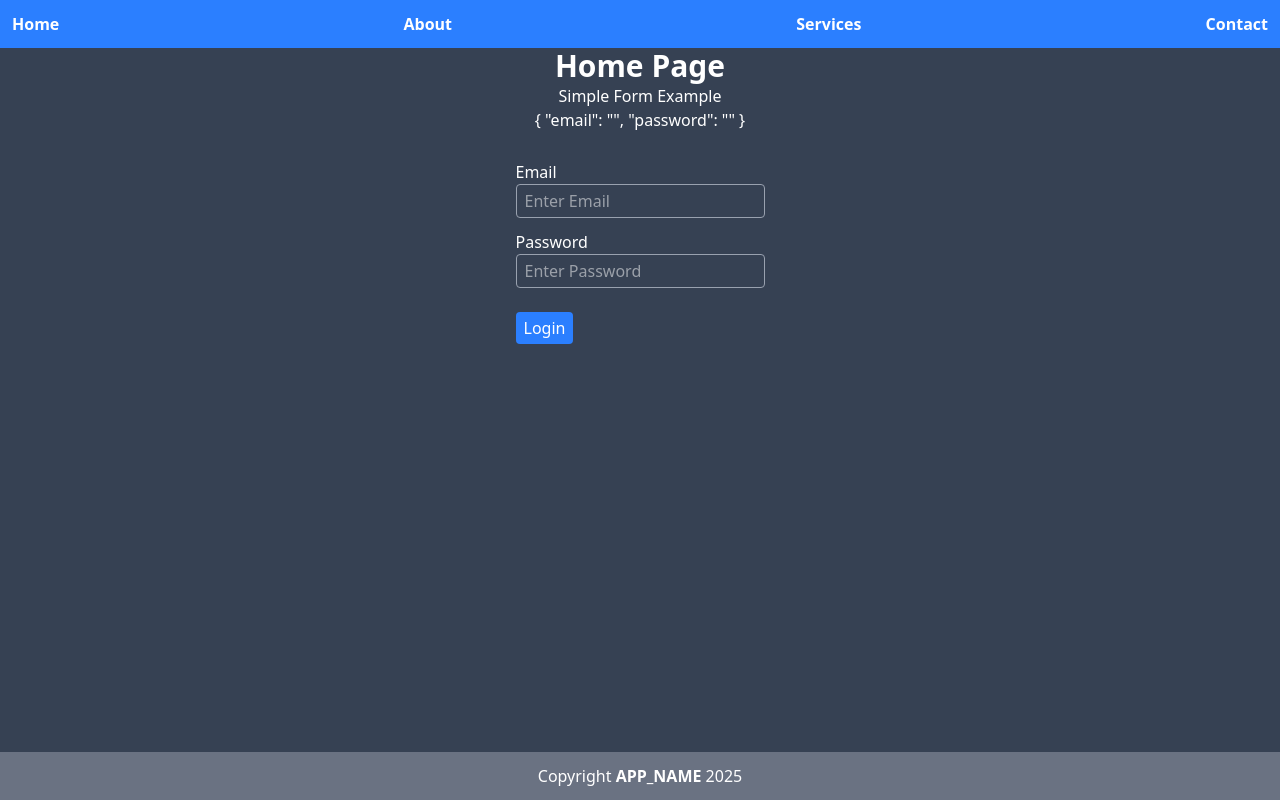
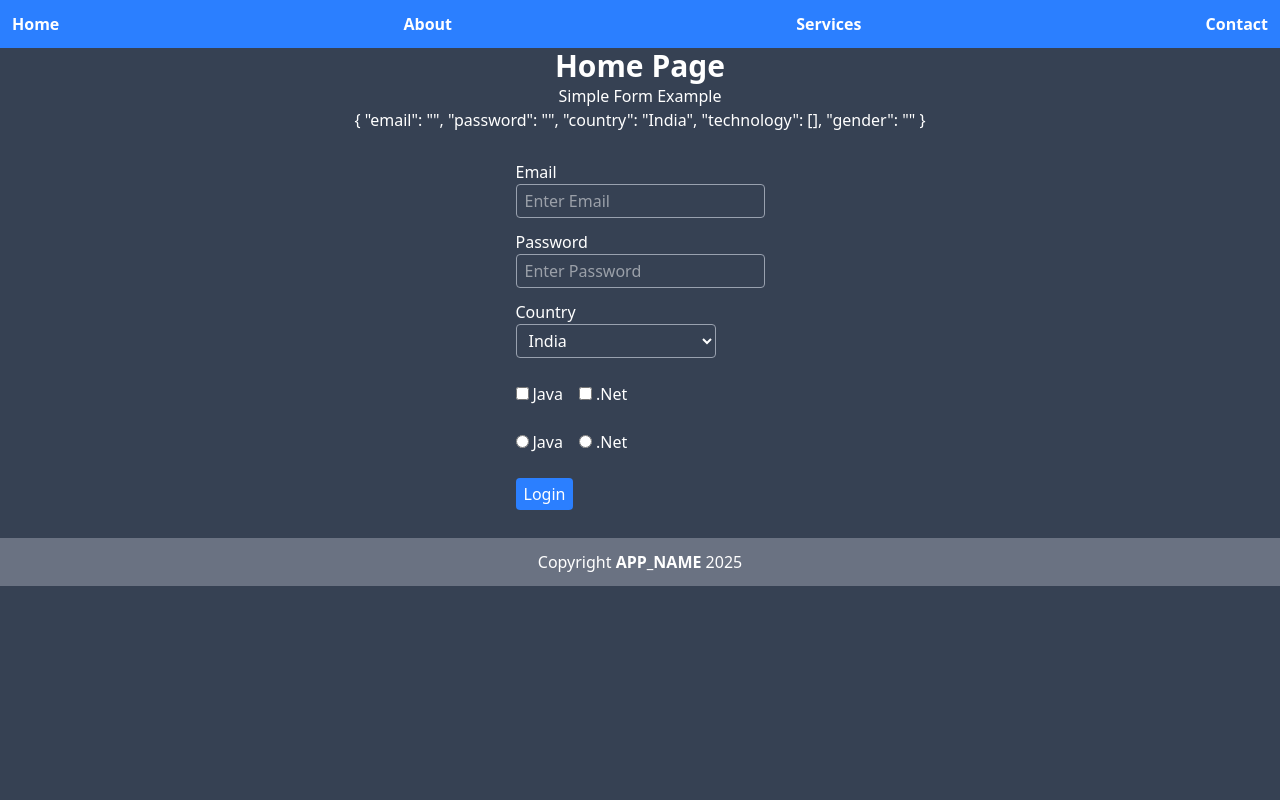
Before and after one commit to TechnicalSabir/vue-practice, a Vue app: page / in a window 1280 px wide. Built offline with nearby package versions, Linux system fonts and the light colour scheme.

Commit message:
PR-23: Complete Form - part 2

```diff
--- a/src/components/Footer.vue
+++ b/src/components/Footer.vue
@@ -1,5 +1,5 @@
 <template>
-    <footer class="bg-gray-500 p-3 flex justify-center items-center  absolute w-full bottom-0">
+    <footer class="bg-gray-500 p-3 flex justify-center items-center  relatice w-full bottom-0">
         <p>Copyright <b>APP_NAME</b> 2025</p>
     </footer>
 </template>
--- a/src/views/Home.vue
+++ b/src/views/Home.vue
@@ -5,7 +5,10 @@ export default {
     return {
       formData: {
         email: "",
-        password: ""
+        password: "",
+        country: "India",
+        technology: [],
+        gender: ""
       }
     }
   },
@@ -34,6 +37,34 @@ export default {
           <input type="text" class="border border-gray-400 py-1 px-2 rounded-sm block" placeholder="Enter Password"
             v-model="formData.password">
         </div>
+        <div class="form-control my-3">
+          <label for="">Country</label>
+          <select class="border border-gray-400 w-50 py-1 px-2 bg-gray-700 rounded-sm block" v-model="formData.country">
+            <option value="India">India</option>
+            <option value="China">China</option>
+            <option value="USA">USA</option>
+          </select>
+        </div>
+        <div class="flex gap-3">
+          <div class="form-control my-3">
+            <input type="checkbox" value="Java" v-model="formData.technology">
+            <label for="" class="mx-1">Java</label>
+          </div>
+          <div class="form-control my-3">
+            <input type="checkbox" value=".Net" v-model="formData.technology">
+            <label for="" class="mx-1">.Net</label>
+          </div>
+        </div>
+        <div class="flex gap-3">
+          <div class="form-control my-3">
+            <input type="radio" name="gender" value="Male" v-model="formData.gender">
+            <label for="" class="mx-1">Java</label>
+          </div>
+          <div class="form-control my-3">
+            <input type="radio" name="gender" value="Female" v-model="formData.gender">
+            <label for="" class="mx-1">.Net</label>
+          </div>
+        </div>
         <button type="button" @click="handleLogin" class="bg-blue-500 py-1 px-2 rounded-sm my-3">Login</button>
       </form>
     </div>
```
